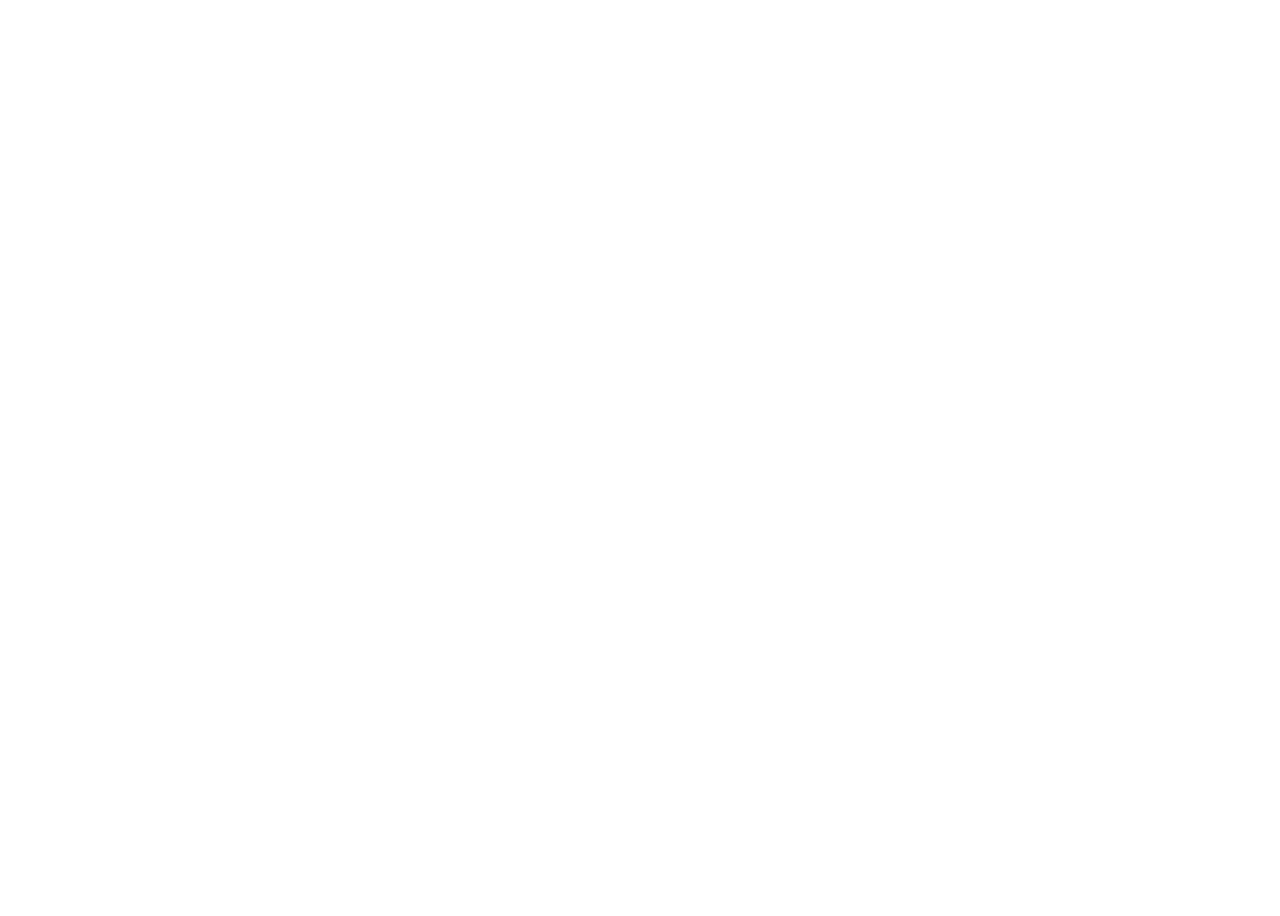
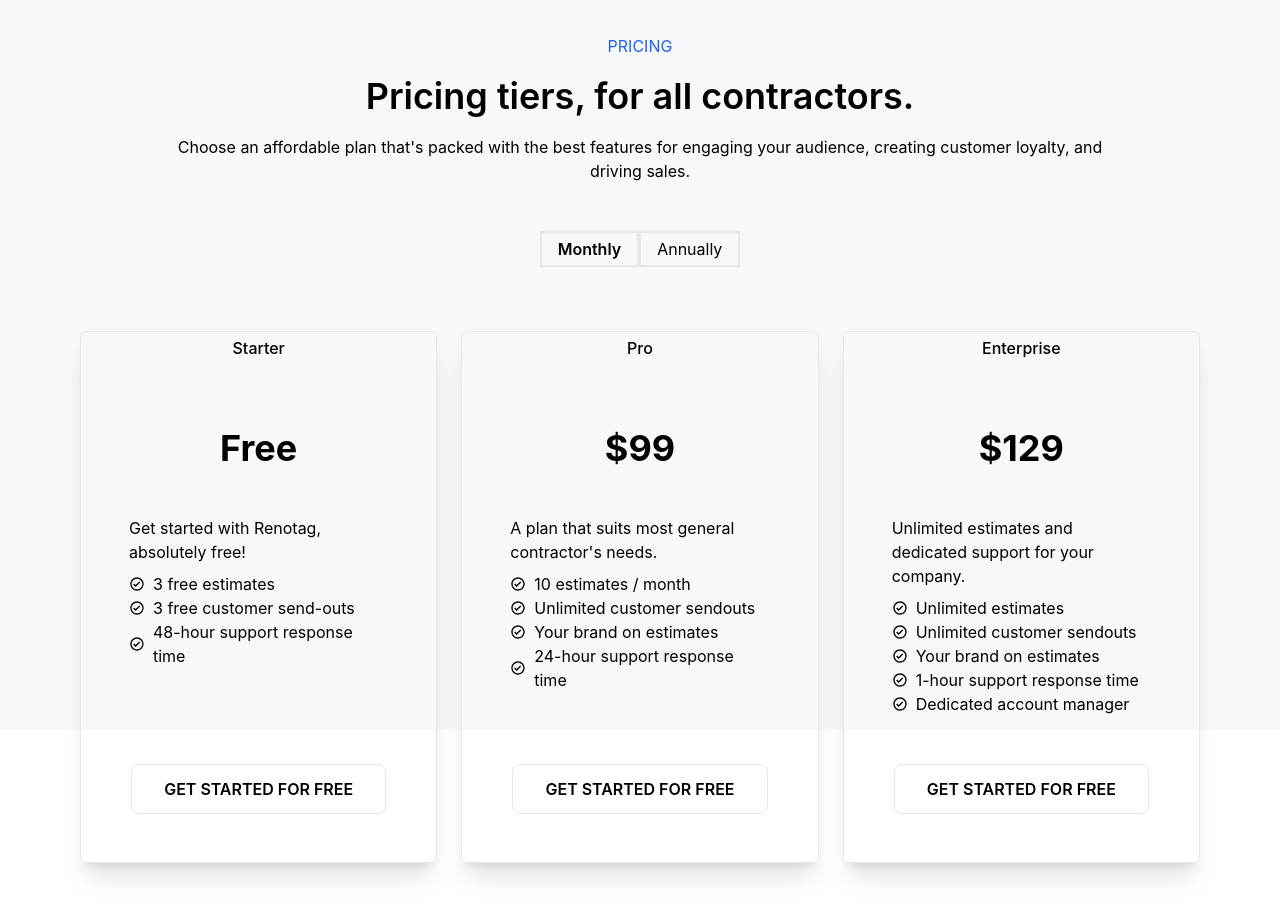
Before and after one commit to davincecode/nextjs-challenge, a Next.js app: page / in a window 1280 px wide. Shown: the part 1180-2096 px from the top of the page. Before the commit the page ends 1110 px from the top, so only its background shows below. Built offline with nearby package versions, Linux system fonts and the light colour scheme.

Commit message:
Added Pricing_Two component

```diff
--- a/components/Pricing_One.jsx
+++ b/components/Pricing_One.jsx
@@ -16,11 +16,9 @@ const [subscription, setSubscription] = useState(true);
           </div>
 
           <div className='item-center w-auto justify-center flex'>
-          <button className={subscription ? "px-4 py-1 font-semibold border-2 rounded-l-lg dark:bg-[#2563eb] dark:border-[#2563eb] dark:text-[#fff] transition ease-linear " : "px-4 py-1 border rounded-l-lg dark:border-[#2563eb] hover:bg-[#2563eb] hover:text-[#fff] transition ease-linear "} onClick={() => setSubscription(true)}>Monthly</button>
-          <button className={subscription ? "px-4 py-1 border rounded-r-lg dark:border-[#2563eb] hover:bg-[#2563eb] hover:text-[#fff] transition ease-linear" : "px-4 py-1 font-semibold border-2 rounded-r-lg dark:bg-[#2563eb] dark:border-[#2563eb] dark:text-[#fff] transition ease-linear" } onClick={() => setSubscription(false)}>Annually</button>
-
+          <button className={subscription ? "px-4 py-1 font-semibold border-2 rounded-l-lg dark:bg-[#2563eb] dark:border-[#2563eb] dark:text-[#fff] transition ease-linear " : "px-4 py-1 border-2 rounded-l-lg dark:border-[#2563eb] hover:bg-[#2563eb] hover:text-[#fff] transition ease-linear "} onClick={() => setSubscription(true)}>Monthly</button>
+          <button className={subscription ? "px-4 py-1 border-2 rounded-r-lg dark:border-[#2563eb] hover:bg-[#2563eb] hover:text-[#fff] transition ease-linear" : "px-4 py-1 font-semibold border-2 rounded-r-lg dark:bg-[#2563eb] dark:border-[#2563eb] dark:text-[#fff] transition ease-linear" } onClick={() => setSubscription(false)}>Annually</button>
           </div>
-
 
           <section className="flex flex-col lg:flex-row items-center lg:justify-center w-full lg:px-10 py-12">
 
--- /dev/null
+++ b/components/Pricing_Two.jsx
@@ -0,0 +1,59 @@
+import React, { useState } from 'react'
+import { BiCheckCircle } from "react-icons/bi";
+import price from "/data/price"
+
+
+function Pricing_Two() {
+
+  const [subscription, setSubscription] = useState(true);
+
+  const monthly = "px-4 py-1 border-2 dark:border-[#2563eb] hover:bg-[#2563eb] hover:text-[#fff] transition ease-linear";
+  const yearly = "px-4 py-1 font-semibold border-2 dark:bg-[#2563eb] dark:border-[#2563eb] dark:text-[#fff] transition ease-linear";
+
+  return (
+    <>
+      <div className='w-screen h-screen bg-[#f7f8f9]'>
+      <section className='container mx-auto p-4 sm:p-10 h-screen'>
+      <div className="py-6 dark:bg-coolGray-800 dark:text-coolGray-50">
+	      <div className="container mx-auto p-4 sm:p-10">
+          <div className="mb-16 space-y-4 text-center">
+            <label className='text-[#2563eb]'>PRICING</label>
+            <h1 className="text-4xl font-semibold leading-tight">Pricing tiers, for all contractors.</h1>
+            <p className="px-4 sm:px-8 lg:px-24">Choose an affordable plan that&apos;s packed with the best features for engaging your audience, creating customer loyalty, and driving sales.</p>
+            <div className='pt-8'>
+            <button className={subscription ? yearly : monthly } onClick={() => setSubscription(true)}>Monthly</button>
+            <button className={subscription ? monthly : yearly } onClick={() => setSubscription(false)}>Annually</button>
+        </div>
+      </div>
+      <div className="grid max-w-xl grid-cols-1 gap-6 mx-auto auto-rows-fr lg:max-w-full lg:gap-2 xl:gap-6 lg:grid-cols-3">
+        { price.map((item) => (
+            <div className="relative z-0 flex flex-col items-center hover:bg-[#f2f2f2] transition ease-linear cursor-pointer p-12 border shadow-xl rounded-md" key={item.id}>
+              <span className="absolute top-0 px-40 pt-1 pb-2 font-medium rounded-b-full dark:bg-[#2563eb] dark:text-[#fff]">{ item.name }</span>
+                <p className="my-12 text-4xl font-bold dark:text-[#2563eb]">{ subscription ? item.monthlyprice : item.annualprice }</p>
+                <ul className="flex-1 space-y-2">
+                  <li className="flex items-center space-x-2">
+                  <span>{ item.description }</span>
+                  </li>
+              <div>
+                <ul>{ item.details.map(
+                    (detail) => (
+                      <li className="flex items-center space-x-2" key={ detail }>
+                        <BiCheckCircle /><span>{ detail }</span>
+                      </li>
+                    ))}
+                    </ul>
+                  </div>
+            </ul>
+            <button className="px-4 py-2 mt-4 font-semibold uppercase border rounded-lg md:mt-12 sm:py-3 sm:px-8 dark:border-[#2563eb] dark:md:hover:bg-[#2563eb] hover:text-[#fff]">{ item.button }</button>
+          </div>
+          ))}
+    </div>
+	</div>
+        </div>
+        </section>
+      </div>
+    </>
+  )
+}
+
+export default Pricing_Two
--- /dev/null
+++ b/data/price.jsx
@@ -0,0 +1,36 @@
+const price = [
+  {
+    id: 1,
+    name: "Starter",
+    monthlyprice: "Free",
+    annualprice: "Free",
+    description: "Get started with Renotag, absolutely free!",
+    details: ["3 free estimates", "3 free customer send-outs", "48-hour support response time"],
+    button: "Get started for free",
+    link: "https://renotag.com/",
+  },
+  {
+    id: 2,
+    name: "Pro",
+    monthlyprice: "$99",
+    annualprice: "$79",
+    description: "A plan that suits most general contractor's needs.",
+    details: ["10 estimates / month", "Unlimited customer sendouts", "Your brand on estimates", "24-hour support response time"],
+    button: "Get started for free",
+    link: "https://renotag.com/",
+  },
+  {
+    id: 3,
+    name: "Enterprise",
+    monthlyprice: "$129",
+    annualprice: "$105",
+    description: "Unlimited estimates and dedicated support for your company.",
+    details: ["Unlimited estimates", "Unlimited customer sendouts", "Your brand on estimates", "1-hour support response time", "Dedicated account manager"],
+    button: "Get started for free",
+    link: "https://renotag.com/",
+  },
+
+]
+
+
+export default price
--- a/pages/index.js
+++ b/pages/index.js
@@ -1,9 +1,11 @@
 import Pricing_One from "../components/Pricing_One"
+import Pricing_Two from "../components/Pricing_Two"
 
 export default function Home() {
   return (
     <>
       <Pricing_One />
+      <Pricing_Two />
     </>
   )
 }
```
Also changed, not shown: data/pricing.json (deleted, +0 -29 lines).
